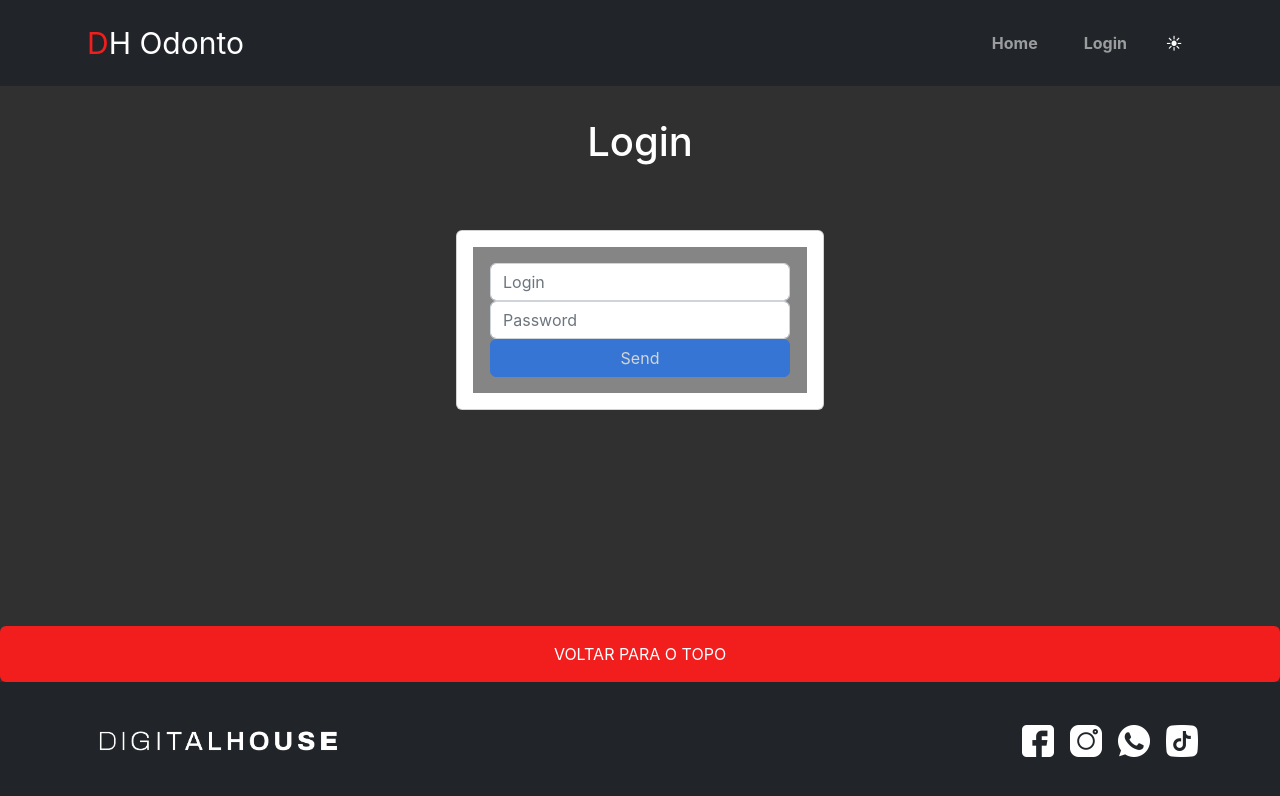
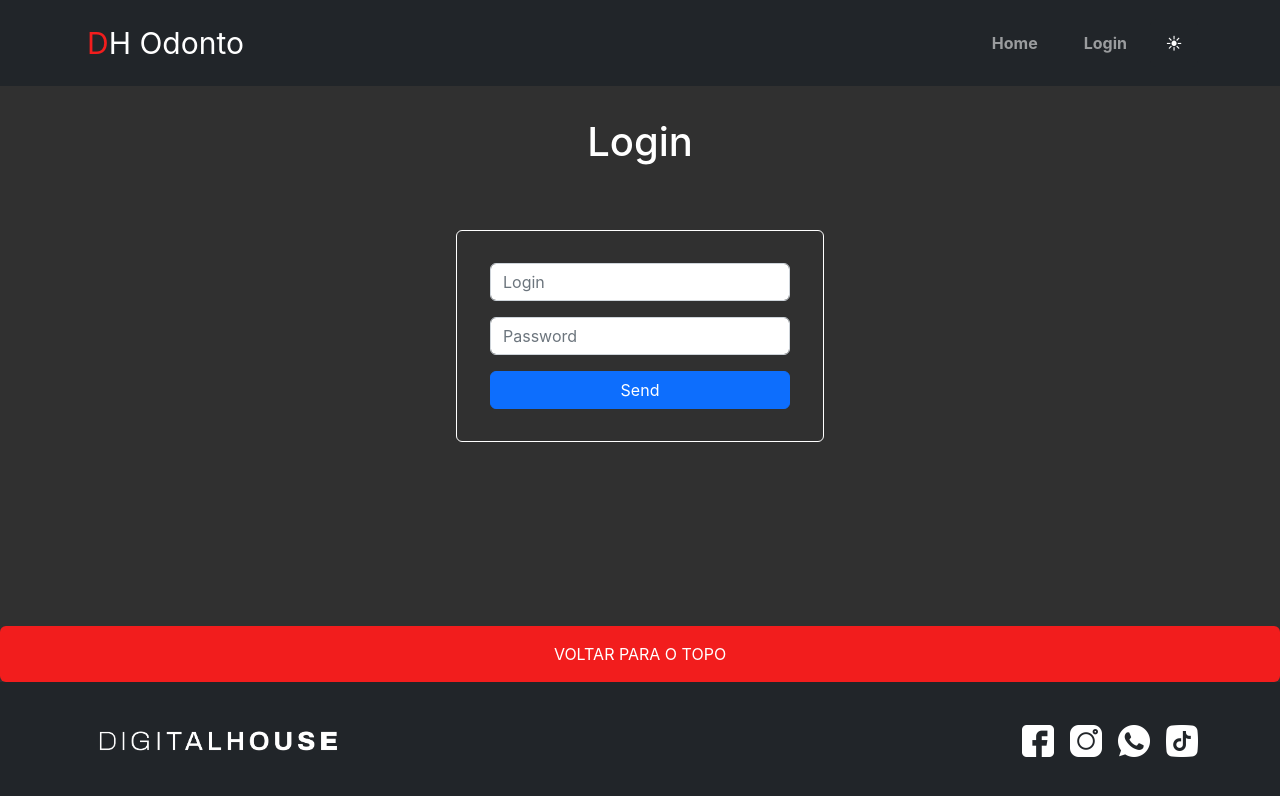
Before and after one commit to ezioweb/FrontendIII-CPII-G13, a React (Create React App) app: page /login in a window 1280 px wide. Shown: the top 796 px of the page. Built offline with nearby package versions, Linux system fonts and the light colour scheme.

Commit message:
feat: login validações e estilização

```diff
--- a/src/Components/LoginForm/Form.module.css
+++ b/src/Components/LoginForm/Form.module.scss
@@ -3,12 +3,34 @@
   gap: 1rem;
   padding: 1rem;
   margin-top: 2rem;
-  height: calc(100vh -86px);
+  // height: calc(100vh -86px);
+
+
+  .form-control{
+    padding: 20px;
+  }
+
+}
+
+.erroform{
+  padding: 20px;
+  li{
+
+    margin-bottom: 50px;
+  }
+
+}
+
+.light{
+  background-color: white;
 }
 
 .cardDark{
-  background-color: #31313196;
+  background: #31313196;
+  border: 1px solid white;
+
 }
+
 
 .inputSpacing+.inputSpacing{
   margin: 1rem 0;
@@ -21,9 +43,12 @@
 
 form, span.erroForm {
   color: red;
+
+
+
 }
 
-.btn :disabled {
+.disabled {
   opacity: .4;
   box-shadow: none;
   cursor: not-allowed;
--- a/src/Components/LoginForm/index.jsx
+++ b/src/Components/LoginForm/index.jsx
@@ -3,38 +3,76 @@ import { useNavigate } from "react-router-dom";
 import { useAuth } from "../../Hooks/useAuth";
 import { useTheme } from "../../Hooks/useTheme";
 import { ctdUrl } from "../../urls";
-import styles from "./Form.module.css";
+import styles from "./Form.module.scss";
+import withReactContent from "sweetalert2-react-content";
+import Swal from "sweetalert2";
+
 
 const LoginForm = () => {
 
-  // const [authToken, setAuthToken] = useState('')
+
   const [userName, setUserName] = useState('')
   const [userPassword, setUserPassword] = useState('')
+  const [notFound, setNotFound] = useState(false)
   const [erroUserName, setErroUserName] = useState(false)
-  const [notFound, setNotFound] = useState(false)
-  const [erroPassword, setErroPassword] = useState(false)
-  const [erroForm, setErroForm] = useState(true)
+  const [erroPassword, setErroPassword] = useState()
+  const [erroForm, setErroForm] = useState(false)
+  // const {validacaoUserName, setValidacaoUserName} = useState()
+  const [variablesUserNameErro, setVariablesUserNameErro ] = useState([])
+  const [variablesPasswordErro, setVariablesPasswordErro ] = useState([])
+  const regex = /[0-9]/;
+  const regexAlfanumerico = "^(?=.*[a-zA-Z])(?=.*[0-9])[A-Za-z0-9]+$";
+  const mySwal = withReactContent(Swal)
+
   const navigate = useNavigate()
   const { theme } = useTheme()
   const { setToken } = useAuth()
 
+    // const campoVazio = ["Não pode ser vazio"]
+
+  // const oitoCaracteres = ["No mínimo 8 caracteres"]
+
+  // const caracteresNum = ["Números"]
+
+  // function varPasswordErro(){
+  //   if(userPassword === ""){
+  //     setVariablesPasswordErro([...variablesPasswordErro,<li>"O password não pode ser vazia"</li>])
+  //   }
+  //   if (userPassword.length < 8){
+  //     setVariablesPasswordErro([...variablesPasswordErro,<li>"O password não pode ser inferior a 8 caracteres"</li>])
+  //   }
+  //   if(!regex.test(userPassword)){
+  //     setVariablesPasswordErro([...variablesPasswordErro,<li>"O password precisa conter caracteres númericos"</li>])
+  //   }
+  //   if(!variablesPasswordErro === ""){
+  //     return("Verifique as variáveis listadas:", variablesPasswordErro)
+  //   }
+  //   return true
+  // }
+
 
   //UserEffect para validar formulário
-  useEffect(
-    () => {
-      if(userName.length < 6 || userPassword === ""){
+  function validationUser(event) {
+    if(userName.length < 6){
+      setErroForm(true)
+      setErroUserName(true)
+      return true
+
+    } else if(userPassword === "" || userPassword.length < 8 ){ //|| !regex.test(userPassword)
+
 
       setErroForm(true)
-        setErroUserName(true)
+
       setErroPassword(true)
-
+      return true
     } else {
       setErroForm(false)
       setErroUserName(false)
       setErroPassword(false)
+      return false
     }
-    }, [userName, userPassword]
-  )
+  }
+
 
 
 
@@ -76,6 +114,13 @@ const LoginForm = () => {
               localStorage.setItem('token', data.token)
               // setAuthToken(data.jwt)
               setToken(data.token)
+
+              mySwal.fire({
+                text: 'Login realizado com sucesso',
+                icon: 'success',
+                position: 'center',
+                showConfirmButton: true,
+              })
             }
           )
 
@@ -99,6 +144,25 @@ const LoginForm = () => {
     }, [userName, userPassword]
   )
 
+  useEffect(
+    () => {
+      if(erroUserName || erroPassword){
+        setErroUserName(false)
+        setErroPassword(false)
+      }
+    }, [userName, userPassword]
+  )
+
+  // useEffect(
+  //   () => {
+  //     if(erroPassword){
+  //       setErroPassword(false)
+  //     }
+  //   }, [userPassword, userName]
+  // )
+
+
+
 
 
   return (
@@ -106,9 +170,9 @@ const LoginForm = () => {
       {/* //Na linha seguinte deverá ser feito um teste se a aplicação
         // está em dark mode e deverá utilizar o css correto */}
       <div
-        className={`text-center card container ${styles.card}`}
+        className={`text-center card container ${styles.card} ${theme === 'dark' ? styles.cardDark : 'light' }`}
       >
-        <div className={`card-body ${theme === 'dark' ? styles.cardDark : '' }`}>
+        <div className={`card-body `}>
           <form onSubmit={handleSubmit}>
             <div>
               <input
@@ -117,34 +181,37 @@ const LoginForm = () => {
                 name="login"
                 required
                 value={userName}
-                onChange={(event) => setUserName(event.target.value)}
+                onChange={event => setUserName(event.target.value)}
+                onBlur={validationUser}
               />
 
               {
                 erroUserName ? (
                 <span className='erroForm'>
-                  {/* O campo <strong>login</strong> deve conter no mínimo 5 caracteres  */}
+                  O campo <strong>login</strong> deve conter no mínimo 5 caracteres
                 </span>
                 ) : null
               }
 
               <input
-                className={`form-control ${styles.inputSpacing} `}
+                className={`form-control ${styles.inputSpacing} ${erroPassword ? 'erroForm' : ''} `}
                 placeholder="Password"
                 name="password"
                 type="password"
                 required
                 value={userPassword}
                 onChange={event => setUserPassword(event.target.value)}
+                onBlur={validationUser} // varPasswordErro validacaoPassword
               />
 
               {
                 erroPassword ? (
                 <span className='erroForm'>
-                  {/* teste */}
+                  <p> O Campo <strong>password</strong> deve conter:</p>
+                    <li>No mínimo 8 caracteres</li>
+                    <li>Ser alfanúmerico</li>
                     </span>
-                ) : null
-              }
+              ): null}
 
               {
                 notFound ? (
@@ -155,7 +222,7 @@ const LoginForm = () => {
               }
             </div>
 
-            <button className="btn btn-primary" disabled={erroForm} type="submit" >
+            <button className={`btn btn-primary ${erroForm ? 'erroForm disabled' : ''}`} /*disabled={erroForm}*/ type="submit" >
               Send
             </button>
           </form>
--- a/src/index.jsx
+++ b/src/index.jsx
@@ -5,7 +5,7 @@ import "bootstrap/dist/js/bootstrap.min.js";
 import Navbar from "./Components/Navbar";
 import Home from "./Routes/Home";
 import Footer from "./Components/Footer";
-import "./index.css";
+import "./index.scss";
 import App from "./App";
 
 const root = ReactDOM.createRoot(document.getElementById("root"));
--- a/src/index.css
+++ b/src/index.scss
@@ -79,12 +79,11 @@ tr:nth-child(even) {
 .dark{
   background-color: #303030;
   color: white;
+
 }
 .dark > a {
   color: white;
 }
-
-
 
 
 @media(min-width: 786px) and (max-width: 1065px){
```
Also changed, not shown: public/images/mostrar.png (added), public/images/ocultar.png (added). Lines whose indentation alone changed are shown as unchanged.
